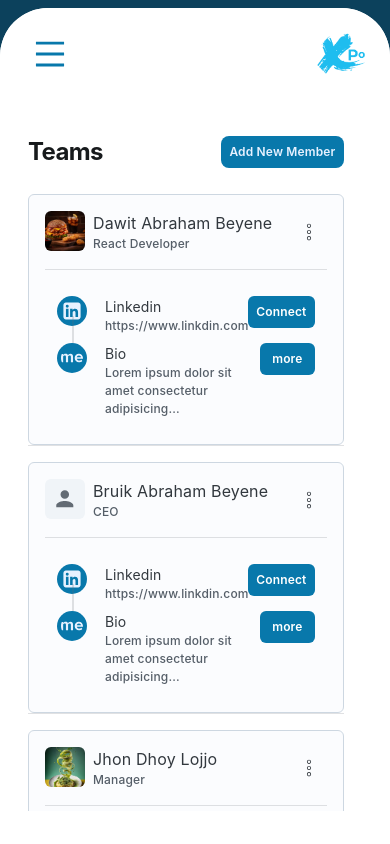
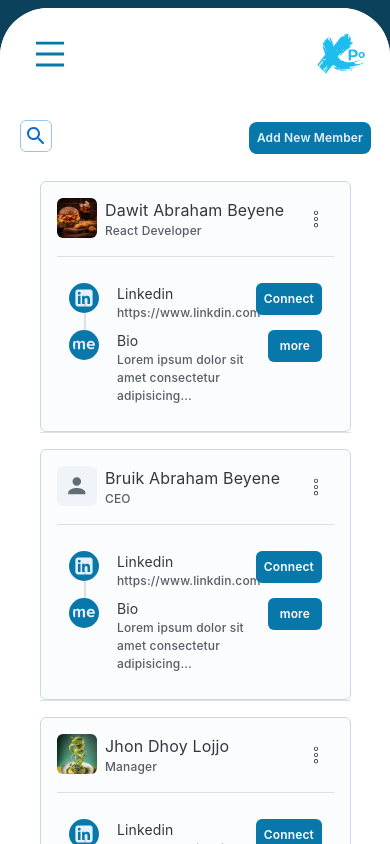
Before and after one commit to solo21-12/gebeyaExpo, a Next.js app: page /exhibitor-portal/team in a window 390 px wide. Shown: the top 844 px of the page. Built offline with nearby package versions, Linux system fonts and the light colour scheme.

Commit message:
team finilized

```diff
--- a/app/(exhibitor)/exhibitor-portal/team/page.tsx
+++ b/app/(exhibitor)/exhibitor-portal/team/page.tsx
@@ -20,7 +20,7 @@ import Typography from "@mui/joy/Typography";
 import { AppMenuItemContent } from "@/components";
 import { RiDeleteBin6Line } from "react-icons/ri";
 import { AiOutlineEdit } from "react-icons/ai";
-import { Menu, MenuItem } from "@mui/material";
+import { Divider, Menu, MenuItem } from "@mui/material";
 
 const validationSchema = Yup.object().shape({
   firstName: Yup.string().required().label("First name"),
@@ -86,7 +86,6 @@ const page = () => {
     editingTeam,
     setEditingTeam,
   } = useExhibitorPortalContext();
-  const [teamEditorModal, setTeamEditorModal] = useState<boolean>(false);
   const [anchorEl, setAnchorEl] = useState<HTMLElement | null>(null);
   const [currentTeam, setCurrentTeam] = useState<Teams | null>(null);
   const [searchQuery, setSearchQuery] = useState<string>("");
@@ -167,13 +166,12 @@ const page = () => {
           </div>
         </div>
       )}
-      <div className=" mt-32 lg:mt-10  ml-5 w-[85%] xs:w-[70%] md:w-[65%] lg:w-[70%]  xl:w-[77%] px-2 mx-auto md:ml-[280px] xs:ml-[145px] mr-5 h-[80vh] overflow-y-auto ">
-        <div className=" flex justify-between items-center mb-5 flex-row w-full gap-5 ">
-          <Typography level="h2" className=" text-2xl">
+      <div className=" mt-[7rem] lg:mt-10  ml-5 w-[90%] xs:w-[70%] md:w-[65%] lg:w-[70%]  xl:w-[77%] md:px-2 mx-auto md:ml-[280px] xs:ml-[145px] mr-5  ">
+        <div className=" flex justify-between items-center mb-5 flex-row w-full gap-2 ">
+          <Typography level="h2" className=" text-2xl hidden md:block">
             Teams
           </Typography>
           <AppSearchInput onSearch={handleSearch} />
-          {!adding && (
           <AppButton
             label="Add New Member"
             handleAction={() => {
@@ -181,8 +179,9 @@ const page = () => {
               setAdding(true);
             }}
           />
-          )}
+
         </div>
+        <div className="h-[80vh] overflow-y-auto px-5">
           <AppForm
             initialValues={initialValues}
             onSubmit={handleSubmit}
@@ -242,6 +241,7 @@ const page = () => {
           </AppForm>
         </div>
       </div>
+    </div>
   );
 };
 
--- a/components/Dashboard/AppSearchInput.tsx
+++ b/components/Dashboard/AppSearchInput.tsx
@@ -3,15 +3,20 @@ import Typography from "@mui/joy/Typography";
 import Input from "@mui/joy/Input";
 import IconButton from "@mui/joy/IconButton";
 import SearchRoundedIcon from "@mui/icons-material/SearchRounded";
-import ClearIcon from "@mui/icons-material/Clear"; // Add this import
-import { debounce } from "lodash"; // Add this import
+import ClearIcon from "@mui/icons-material/Clear";
+import { debounce } from "lodash";
+import { useMediaQuery, useTheme } from "@mui/material";
 
 type Props = {
   onSearch: (query: string) => void;
 };
 
 const AppSearchInput: FC<Props> = ({ onSearch }) => {
+  const theme = useTheme();
+  const isMobile = useMediaQuery(theme.breakpoints.down("sm"));
+
   const [searchQuery, setSearchQuery] = useState("");
+  const [isInputVisible, setInputVisible] = useState<boolean>(false);
 
   const handleSearchChange = (event: ChangeEvent<HTMLInputElement>) => {
     setSearchQuery(event.target.value);
@@ -27,34 +32,77 @@ const AppSearchInput: FC<Props> = ({ onSearch }) => {
     onSearch(query);
   }, 300);
 
+  const toggleInputVisibility = () => {
+    setInputVisible(!isInputVisible);
+  };
+
   return (
     <div>
+      {isMobile ? (
+        isInputVisible ? (
+          <Input
+            size="sm"
+            variant="outlined"
+            placeholder="Search anything…"
+            startDecorator={<SearchRoundedIcon color="primary" />}
+            endDecorator={
+              searchQuery && (
+                <IconButton
+                  size="sm"
+                  variant="outlined"
+                  color="neutral"
+                  onClick={clearSearch}
+                >
+                  <ClearIcon />
+                </IconButton>
+              )
+            }
+            onChange={handleSearchChange}
+            value={searchQuery}
+            onBlur={() => {
+              // Handle input blur event (e.g., hide input field on blur)
+              setInputVisible(false);
+            }}
+            sx={{
+              flexBasis: "500px",
+              boxShadow: "sm",
+            }}
+          />
+        ) : (
+          <IconButton
+            size="sm"
+            variant="outlined"
+            color="primary"
+            onClick={toggleInputVisibility}
+          >
+            <SearchRoundedIcon />
+          </IconButton>
+        )
+      ) : (
         <Input
           size="md"
           variant="outlined"
           placeholder="Search anything…"
           startDecorator={<SearchRoundedIcon color="primary" />}
+          endDecorator={
+            searchQuery && (
+              <IconButton
+                size="sm"
+                variant="outlined"
+                color="neutral"
+                onClick={clearSearch}
+              >
+                <ClearIcon />
+              </IconButton>
+            )
+          }
           onChange={handleSearchChange}
           value={searchQuery}
           sx={{
             flexBasis: "500px",
-          display: {
-            xs: "none",
-            sm: "flex",
-          },
             boxShadow: "sm",
           }}
         />
-      {searchQuery && (
-        <IconButton
-          size="sm"
-          variant="outlined"
-          color="danger"
-          onClick={clearSearch}
-          sx={{ display: { xs: "inline-flex", sm: "none" } }}
-        >
-          <ClearIcon />
-        </IconButton>
       )}
     </div>
   );
--- a/components/Forms/AppEditor.tsx
+++ b/components/Forms/AppEditor.tsx
@@ -91,7 +91,7 @@ const AppEditor: FC<Props> = ({ FieldValue, setSubmit, steps }) => {
         </div>
       ))}
       {edit && (
-        <div className=" flex gap-5">
+        <div className=" flex gap-5 mt-10">
           <AppButton
             label={"Submit"}
             handleAction={handleEdit}
```
Lines whose indentation alone changed are shown as unchanged.
